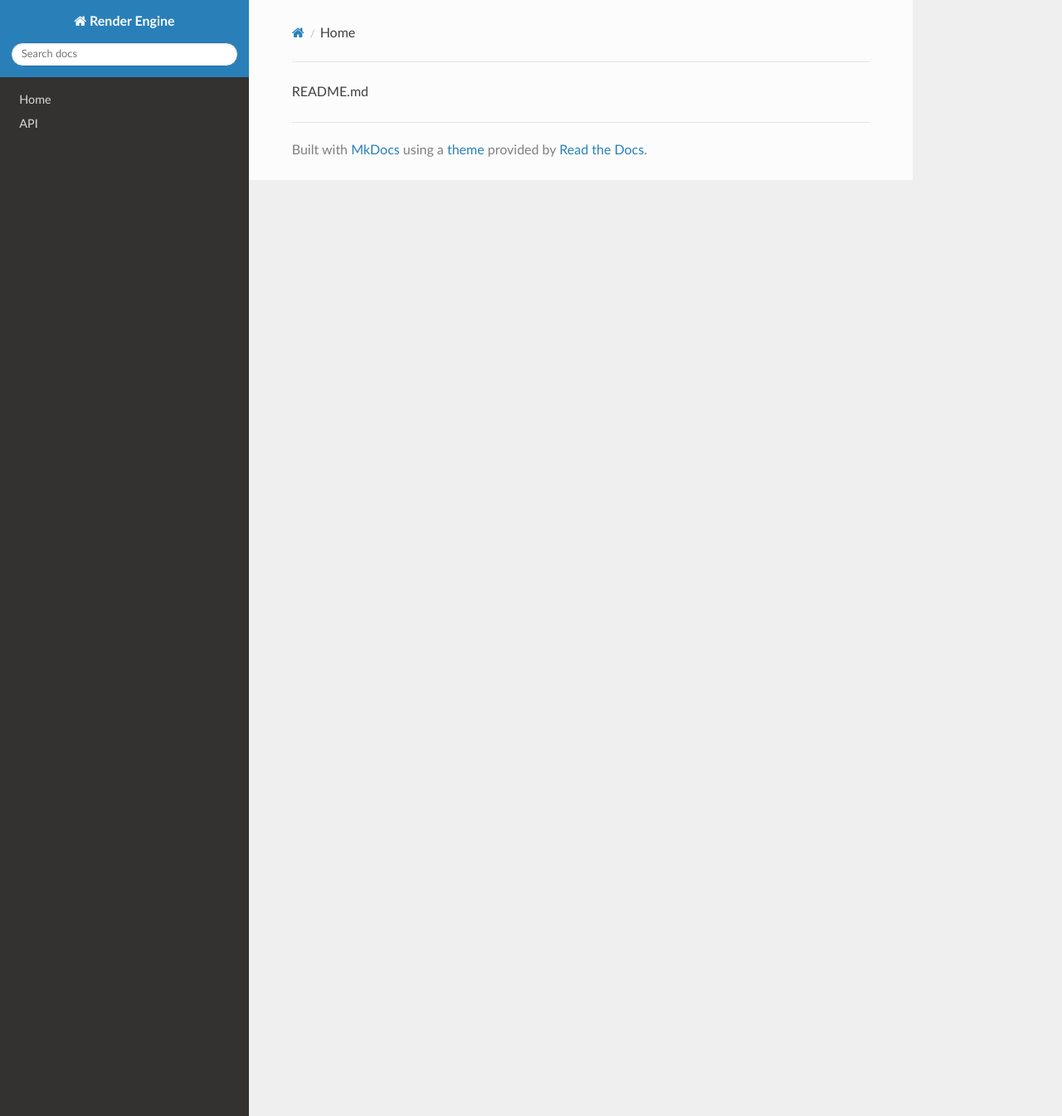
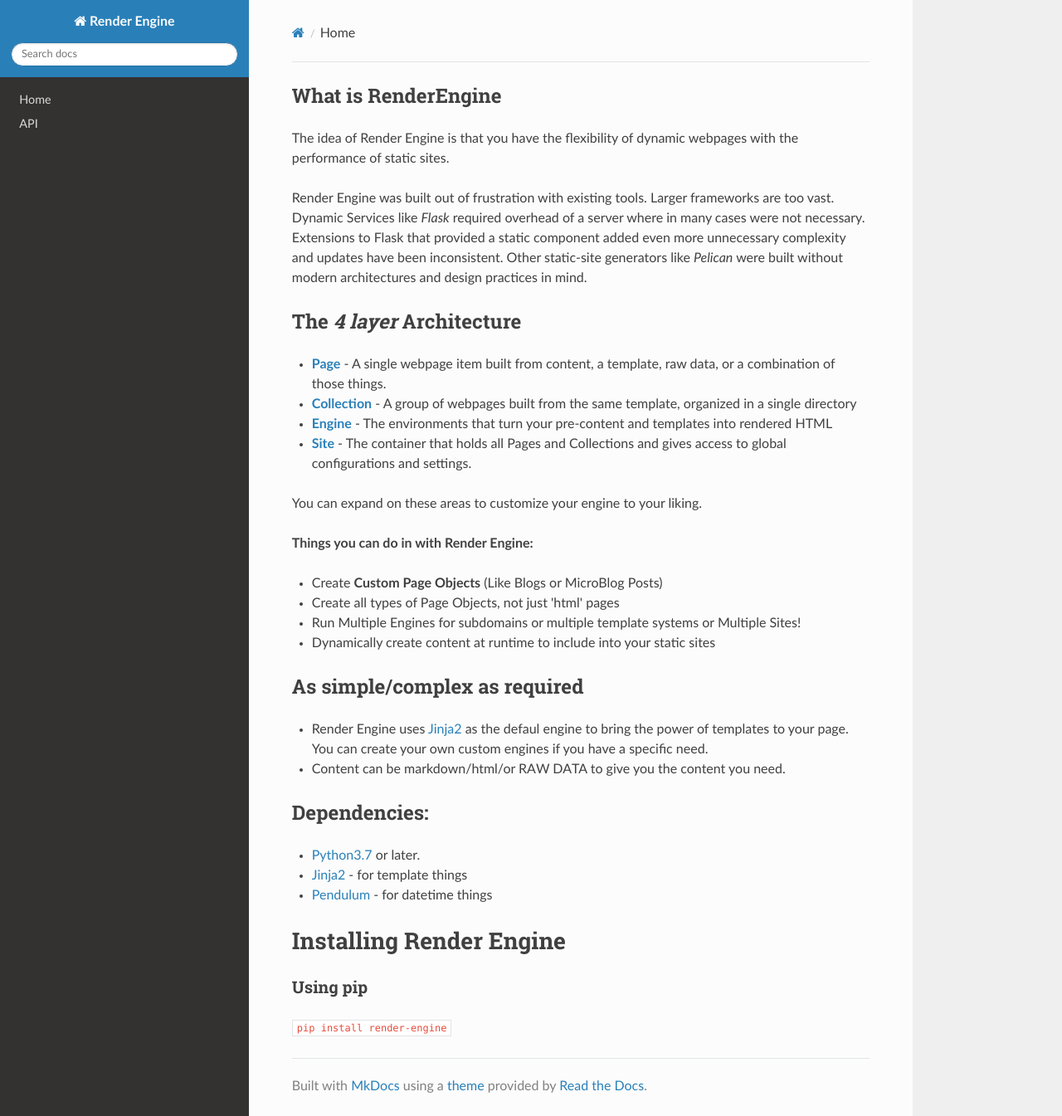
Before and after one commit to render-engine/render-engine, an MkDocs documentation site: the page built from docs/README.md, in a window 1280 px wide and 1345 px high. Shown: the whole window at 83% size. Built offline with MkDocs 1.6.1, drawn with Linux system fonts in a browser that asks for light colours; nearby versions of some CDN libraries.

Commit message:
update docs

```diff
--- a/docs/README.md
+++ b/docs/README.md
@@ -1 +1,45 @@
-README.md
+## What is RenderEngine
+
+The idea of Render Engine is that you have the flexibility of dynamic webpages with the performance of static sites.
+
+Render Engine was built out of frustration with existing tools.
+Larger frameworks are too vast.
+Dynamic Services like _Flask_ required overhead of a server where in many cases were not necessary.
+Extensions to Flask that provided a static component added even more unnecessary complexity and updates have been inconsistent.
+Other static-site generators like _Pelican_ were built without modern architectures and design practices in mind.
+
+## The _4 layer_ Architecture
+
+* **[Page](/render_engine/page.html)** - A single webpage item built from content, a template, raw data, or a combination of those things.
+* **[Collection](/render_engine/collection.html)** - A group of webpages built from the same template, organized in a single directory
+* **[Engine](/render_engine/engine.html)** - The environments that turn your pre-content and templates into rendered HTML
+* **[Site](/render_engine/site.html)** - The container that holds all Pages and Collections and gives access to global configurations and settings.
+
+You can expand on these areas to customize your engine to your liking.
+
+
+**Things you can do in with Render Engine:**
+
+- Create **Custom Page Objects** (Like Blogs or MicroBlog Posts)
+- Create all types of Page Objects, not just 'html' pages
+- Run Multiple Engines for subdomains or multiple template systems or Multiple Sites!
+- Dynamically create content at runtime to include into your static sites
+
+## As simple/complex as required
+
+- Render Engine uses [Jinja2] as the defaul engine to bring the power of templates to your page. You can create your own custom engines if you have a specific need.
+- Content can be markdown/html/or RAW DATA to give you the content you need.
+
+## Dependencies:
+- [Python3.7](https://python.org) or later.
+- [Jinja2] - for template things
+- [Pendulum] - for datetime things
+
+
+# Installing Render Engine
+
+### Using pip
+`pip install render-engine`
+
+[Jinja2]: https://jinja.palletsprojects.com/en/latest
+[Pendulum]: https://pendulum.eustace.io
```
